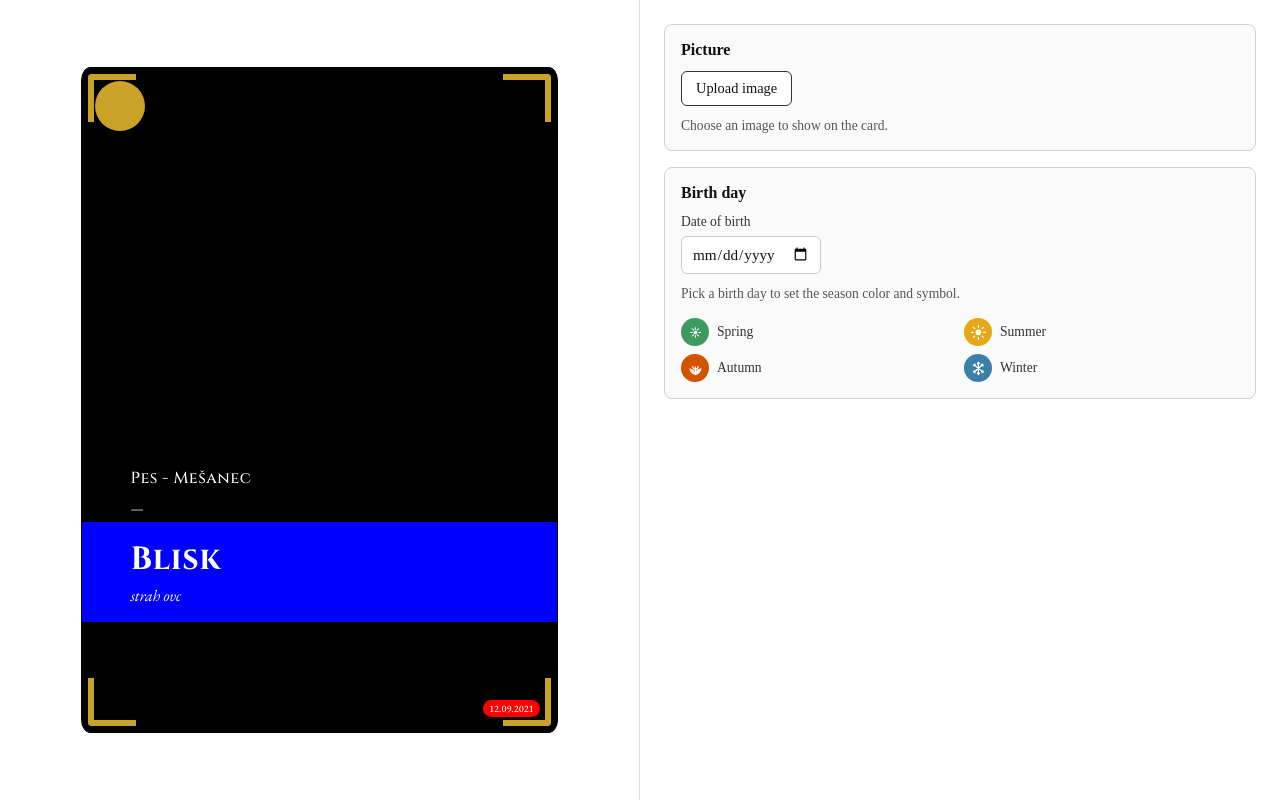
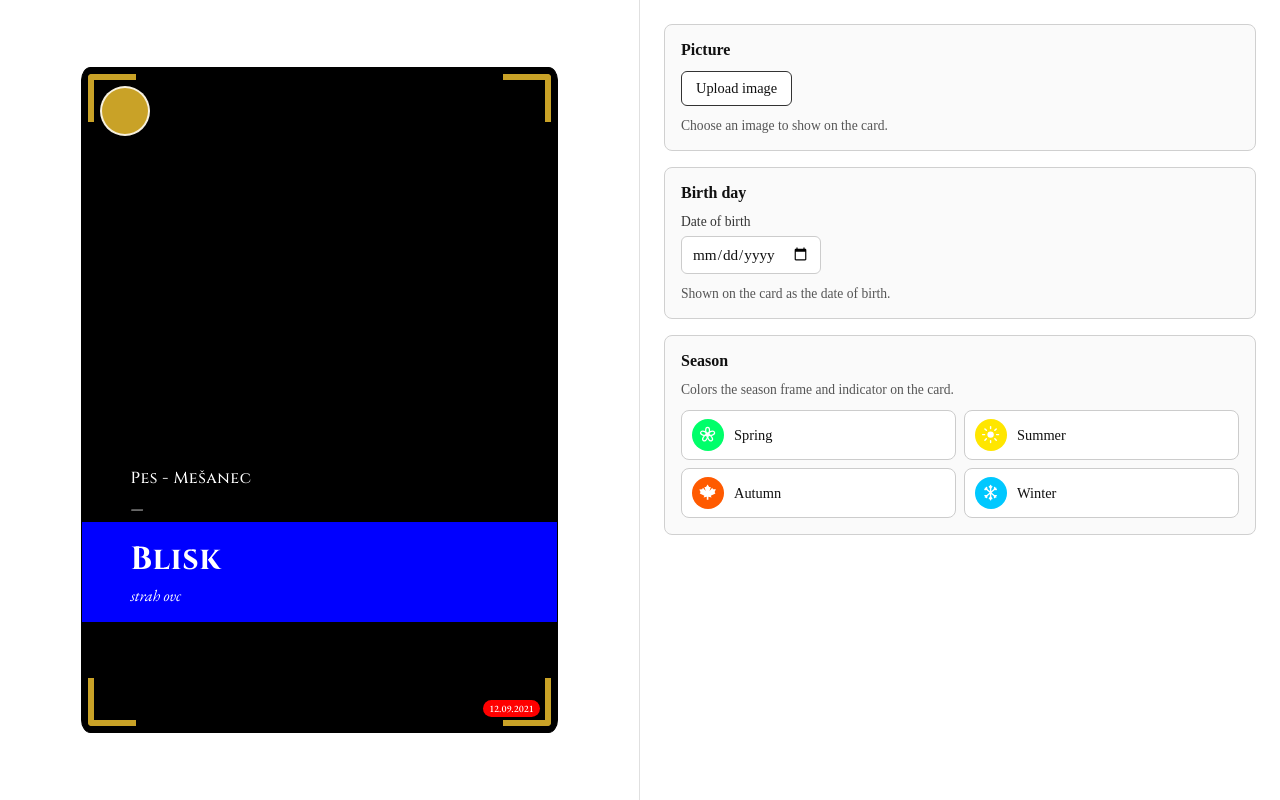
Before and after one commit to zprima/cardcreator, a React (Vite) app: page / in a window 1280 px wide. Built offline with nearby package versions, Linux system fonts and the light colour scheme.

Commit message:
new colors

```diff
--- a/src/App.tsx
+++ b/src/App.tsx
@@ -3,8 +3,9 @@ import Card from './components/Card'
 import Controls from './components/Controls'
 import {
   formatCardDate,
-  getSeasonFromDate,
   parseDateInput,
+  SEASONS,
+  type SeasonId,
 } from './seasons'
 import './App.css'
 
@@ -12,6 +13,7 @@ function App() {
   const [imageFile, setImageFile] = useState<File | null>(null)
   const [imageUrl, setImageUrl] = useState<string | null>(null)
   const [birthDate, setBirthDate] = useState('')
+  const [seasonId, setSeasonId] = useState<SeasonId | null>(null)
 
   useEffect(() => {
     if (!imageFile) {
@@ -32,15 +34,12 @@ function App() {
     [birthDate],
   )
 
-  const season = useMemo(
-    () => (parsedBirthDate ? getSeasonFromDate(parsedBirthDate) : null),
-    [parsedBirthDate],
-  )
-
   const birthDateLabel = useMemo(
     () => (parsedBirthDate ? formatCardDate(parsedBirthDate) : null),
     [parsedBirthDate],
   )
+
+  const season = seasonId ? SEASONS[seasonId] : null
 
   return (
     <main className="app">
@@ -57,7 +56,8 @@ function App() {
           onImageChange={setImageFile}
           birthDate={birthDate}
           onBirthDateChange={setBirthDate}
-          season={season}
+          seasonId={seasonId}
+          onSeasonChange={setSeasonId}
         />
       </section>
     </main>
--- a/src/components/Card.css
+++ b/src/components/Card.css
@@ -31,6 +31,9 @@
   border-color: #c9a227; /* neutral default until season is set */
   border-style: solid;
   box-sizing: border-box;
+  /* Keep corners readable over busy full-art photos */
+  filter: drop-shadow(0 0 1px rgba(0, 0, 0, 0.85))
+    drop-shadow(0 1px 2px rgba(0, 0, 0, 0.55));
 }
 
 .card__seasonFrame-corner--tl {
@@ -92,8 +95,8 @@
 
 .card__seasonIndicator {
   position: absolute;
-  top: 13px;
-  left: 13px;
+  top: 18px;
+  left: 18px;
   width: 50px;
   height: 50px;
   border-radius: 50%;
@@ -103,7 +106,10 @@
   align-items: center;
   justify-content: center;
   color: #fff;
-  box-shadow: 0 1px 3px rgba(0, 0, 0, 0.35);
+  border: 2px solid rgba(255, 255, 255, 0.85);
+  box-shadow:
+    0 0 0 1px rgba(0, 0, 0, 0.45),
+    0 2px 6px rgba(0, 0, 0, 0.55);
 }
 
 .card__picTaken {
--- a/src/components/Controls.css
+++ b/src/components/Controls.css
@@ -90,15 +90,45 @@
   color: #111;
 }
 
-.controls__season-preview {
+.controls__season-options {
+  display: grid;
+  grid-template-columns: 1fr 1fr;
+  gap: 8px;
+}
+
+.controls__season-option {
   display: flex;
   align-items: center;
   gap: 10px;
+  padding: 8px 10px;
+  border: 1px solid #ccc;
+  border-radius: 8px;
+  background: #fff;
+  cursor: pointer;
+  font: inherit;
+  font-size: 0.9rem;
+  color: #111;
+  text-align: left;
+  transition:
+    border-color 0.15s,
+    box-shadow 0.15s,
+    background 0.15s;
 }
 
-.controls__season-swatch {
-  width: 36px;
-  height: 36px;
+.controls__season-option:hover {
+  border-color: #888;
+  background: #f7f7f7;
+}
+
+.controls__season-option--selected {
+  border-color: #111;
+  box-shadow: 0 0 0 2px rgba(0, 0, 0, 0.12);
+  background: #f0f0f0;
+}
+
+.controls__season-option-swatch {
+  width: 32px;
+  height: 32px;
   border-radius: 50%;
   display: inline-flex;
   align-items: center;
@@ -107,28 +137,6 @@
   flex-shrink: 0;
 }
 
-.controls__season-legend {
-  display: grid;
-  grid-template-columns: 1fr 1fr;
-  gap: 8px;
-  margin-top: 4px;
+.controls__season-option-label {
+  font-weight: 500;
 }
-
-.controls__season-legend-item {
-  display: flex;
-  align-items: center;
-  gap: 8px;
-  font-size: 0.85rem;
-  color: #333;
-}
-
-.controls__season-legend-swatch {
-  width: 28px;
-  height: 28px;
-  border-radius: 50%;
-  display: inline-flex;
-  align-items: center;
-  justify-content: center;
-  color: #fff;
-  flex-shrink: 0;
-}
--- a/src/components/Controls.tsx
+++ b/src/components/Controls.tsx
@@ -1,13 +1,16 @@
-import { SEASONS, type Season } from '../seasons'
+import { SEASONS, type SeasonId } from '../seasons'
 import SeasonSymbol from './SeasonSymbol'
 import './Controls.css'
+
+const SEASON_IDS = Object.keys(SEASONS) as SeasonId[]
 
 type ControlsProps = {
   onImageChange: (file: File | null) => void
   fileName?: string | null
   birthDate: string
   onBirthDateChange: (value: string) => void
-  season?: Season | null
+  seasonId: SeasonId | null
+  onSeasonChange: (seasonId: SeasonId) => void
 }
 
 function Controls({
@@ -15,7 +18,8 @@ function Controls({
   fileName,
   birthDate,
   onBirthDateChange,
-  season,
+  seasonId,
+  onSeasonChange,
 }: ControlsProps) {
   return (
     <section className="controls" aria-label="Card controls">
@@ -53,37 +57,43 @@ function Controls({
             onChange={(event) => onBirthDateChange(event.target.value)}
           />
         </label>
-        {season ? (
-          <div className="controls__season-preview">
-            <span
-              className="controls__season-swatch"
-              style={{ backgroundColor: season.color }}
-              title={season.label}
-            >
-              <SeasonSymbol season={season.id} />
-            </span>
-            <p className="controls__hint">
-              Season: <strong>{season.label}</strong>
-            </p>
-          </div>
-        ) : (
-          <p className="controls__hint">
-            Pick a birth day to set the season color and symbol.
-          </p>
-        )}
-        <div className="controls__season-legend" aria-label="Season colors">
-          {(Object.keys(SEASONS) as Array<keyof typeof SEASONS>).map((id) => {
-            const s = SEASONS[id]
+        <p className="controls__hint">
+          Shown on the card as the date of birth.
+        </p>
+      </div>
+
+      <div className="controls__panel">
+        <h2 className="controls__title">Season</h2>
+        <p className="controls__hint">
+          Colors the season frame and indicator on the card.
+        </p>
+        <div
+          className="controls__season-options"
+          role="radiogroup"
+          aria-label="Season"
+        >
+          {SEASON_IDS.map((id) => {
+            const season = SEASONS[id]
+            const selected = seasonId === id
             return (
-              <div key={s.id} className="controls__season-legend-item">
+              <button
+                key={id}
+                type="button"
+                role="radio"
+                aria-checked={selected}
+                className={`controls__season-option${selected ? ' controls__season-option--selected' : ''}`}
+                onClick={() => onSeasonChange(id)}
+              >
                 <span
-                  className="controls__season-legend-swatch"
-                  style={{ backgroundColor: s.color }}
+                  className="controls__season-option-swatch"
+                  style={{ backgroundColor: season.color }}
                 >
-                  <SeasonSymbol season={s.id} />
+                  <SeasonSymbol season={season.id} />
                 </span>
-                <span>{s.label}</span>
-              </div>
+                <span className="controls__season-option-label">
+                  {season.label}
+                </span>
+              </button>
             )
           })}
         </div>
--- a/src/components/SeasonSymbol.tsx
+++ b/src/components/SeasonSymbol.tsx
@@ -22,22 +22,65 @@ function SeasonSymbol({ season, className }: SeasonSymbolProps) {
 
   switch (season) {
     case 'spring':
-      // Bloom / flower
+      // Flower — centered, open petals (outline style so it reads clearly)
       return (
         <svg {...common}>
-          <circle cx="12" cy="12" r="2.5" fill="currentColor" stroke="none" />
-          <path d="M12 3.5c1.2 2.2 1.2 4.3 0 5.5-1.2-1.2-1.2-3.3 0-5.5Z" fill="currentColor" stroke="none" />
-          <path d="M12 15c1.2 2.2 1.2 4.3 0 5.5-1.2-1.2-1.2-3.3 0-5.5Z" fill="currentColor" stroke="none" />
-          <path d="M3.5 12c2.2-1.2 4.3-1.2 5.5 0-1.2 1.2-3.3 1.2-5.5 0Z" fill="currentColor" stroke="none" />
-          <path d="M15 12c2.2-1.2 4.3-1.2 5.5 0-1.2 1.2-3.3 1.2-5.5 0Z" fill="currentColor" stroke="none" />
-          <path d="M6.2 6.2c2.4.4 4 1.6 4.3 3.6-2-.3-3.2-1.9-4.3-3.6Z" fill="currentColor" stroke="none" />
-          <path d="M17.8 6.2c-2.4.4-4 1.6-4.3 3.6 2-.3 3.2-1.9 4.3-3.6Z" fill="currentColor" stroke="none" />
-          <path d="M6.2 17.8c2.4-.4 4-1.6 4.3-3.6-2 .3-3.2 1.9-4.3 3.6Z" fill="currentColor" stroke="none" />
-          <path d="M17.8 17.8c-2.4-.4-4-1.6-4.3-3.6 2 .3 3.2 1.9 4.3 3.6Z" fill="currentColor" stroke="none" />
+          {/* Five petals as ellipses around center (12, 12) */}
+          <ellipse
+            cx="12"
+            cy="6.5"
+            rx="2.4"
+            ry="3.6"
+            fill="none"
+            stroke="currentColor"
+            strokeWidth="1.5"
+          />
+          <ellipse
+            cx="12"
+            cy="6.5"
+            rx="2.4"
+            ry="3.6"
+            fill="none"
+            stroke="currentColor"
+            strokeWidth="1.5"
+            transform="rotate(72 12 12)"
+          />
+          <ellipse
+            cx="12"
+            cy="6.5"
+            rx="2.4"
+            ry="3.6"
+            fill="none"
+            stroke="currentColor"
+            strokeWidth="1.5"
+            transform="rotate(144 12 12)"
+          />
+          <ellipse
+            cx="12"
+            cy="6.5"
+            rx="2.4"
+            ry="3.6"
+            fill="none"
+            stroke="currentColor"
+            strokeWidth="1.5"
+            transform="rotate(216 12 12)"
+          />
+          <ellipse
+            cx="12"
+            cy="6.5"
+            rx="2.4"
+            ry="3.6"
+            fill="none"
+            stroke="currentColor"
+            strokeWidth="1.5"
+            transform="rotate(288 12 12)"
+          />
+          {/* Center disk */}
+          <circle cx="12" cy="12" r="2.2" fill="currentColor" stroke="none" />
         </svg>
       )
     case 'summer':
-      // Sun
+      // Sun (unchanged)
       return (
         <svg {...common}>
           <circle cx="12" cy="12" r="4" fill="currentColor" stroke="none" />
@@ -45,26 +88,18 @@ function SeasonSymbol({ season, className }: SeasonSymbolProps) {
         </svg>
       )
     case 'autumn':
-      // Leaf
+      // Classical maple leaf (Material Design “leaf-maple” silhouette, 24×24)
       return (
         <svg {...common}>
           <path
-            d="M12 21c0-6 3-9 9-9-1.5 6-5 9-9 9Z"
             fill="currentColor"
             stroke="none"
+            d="M21.79 13 16 16l1 2-4-.75V21h-2v-3.75L7 18l1-2-5.79-3 1-1.73L1.61 8l3.6-.23 1-1.77 3.42 3.9L8 5h2l2-3 2 3h2l-1.63 4.9L17.79 6l1 1.73 3.6.23-1.6 3.23z"
           />
-          <path
-            d="M12 21c0-6-3-9-9-9 1.5 6 5 9 9 9Z"
-            fill="currentColor"
-            stroke="none"
-            opacity="0.85"
-          />
-          <path d="M12 21V10" />
-          <path d="M12 14c-2-1-3.5-2.5-4-4.5M12 14c2-1 3.5-2.5 4-4.5" />
         </svg>
       )
     case 'winter':
-      // Snowflake
+      // Snowflake (unchanged)
       return (
         <svg {...common}>
           <path d="M12 3v18M5.5 6.5l13 11M18.5 6.5l-13 11" />
--- a/src/seasons.ts
+++ b/src/seasons.ts
@@ -11,22 +11,22 @@ export const SEASONS: Record<SeasonId, Season> = {
   spring: {
     id: 'spring',
     label: 'Spring',
-    color: '#3D9A5F',
+    color: '#00FF6A',
   },
   summer: {
     id: 'summer',
     label: 'Summer',
-    color: '#E6A817',
+    color: '#FFE600',
   },
   autumn: {
     id: 'autumn',
     label: 'Autumn',
-    color: '#D35400',
+    color: '#FF5A00',
   },
   winter: {
     id: 'winter',
     label: 'Winter',
-    color: '#3B7EA8',
+    color: '#00C8FF',
   },
 }
 
```
